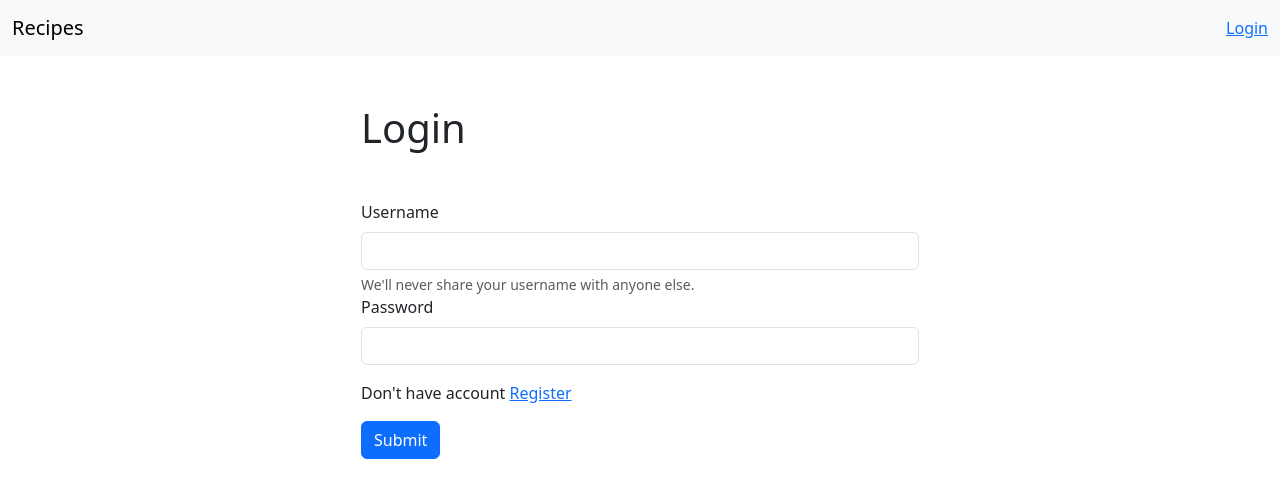
After one commit to yes20sh/Recipes-Django-app, a Django app: page /login/ in a window 1280 px wide. The commit adds this page. Shown: the top 498 px of the page. Run offline with Django 5.2, Linux system fonts and the light colour scheme.

Commit message:
feat: update project, adding login and registration page

```diff
--- a/core/urls.py
+++ b/core/urls.py
@@ -33,7 +33,13 @@ external_url = [
     path('success_page/', success_page, name="success Page"),
     path('recipes/', recipes, name = "My recipe app"),
     path('delete_recipe/<int:id>/', delete_recipe, name = "deleting the recipe"),
-    path('update_recipe/<int:id>/', update_recipe, name = "update the recipe")
+    path('update_recipe/<int:id>/', update_recipe, name = "update the recipe"),
+    path('login/', login_page, name = "login page"),
+    path('register/', register, name = "register page"),
+    path('logout/', logout_page, name = "logout page")
+
+
+
 
 
 ]
--- a/recipes/models.py
+++ b/recipes/models.py
@@ -1,6 +1,8 @@
 from django.db import models
+from django.contrib.auth.models import User
 
 class Recipe(models.Model):
+    user = models.ForeignKey(User, on_delete=models.SET_NULL, null = True, blank = True)
     name_recipe = models.CharField(max_length=100)
     description_recipe = models.TextField()
     image_recipe = models.ImageField(upload_to="recipe_image")
--- /dev/null
+++ b/recipes/templates/login.html
@@ -0,0 +1,54 @@
+<!doctype html>
+<html lang="en">
+  <head>
+    <meta charset="utf-8">
+    <meta name="viewport" content="width=device-width, initial-scale=1">
+    <title>Recipe App</title>
+    <link href="https://cdn.jsdelivr.net/npm/bootstrap@5.3.3/dist/css/bootstrap.min.css" rel="stylesheet" integrity="sha384-QWTKZyjpPEjISv5WaRU9OFeRpok6YctnYmDr5pNlyT2bRjXh0JMhjY6hW+ALEwIH" crossorigin="anonymous">
+  </head>
+  <body>
+    <nav class="navbar navbar-expand-lg navbar-light bg-light">
+        <div class="container-fluid">
+            <!-- Left: Title -->
+            <a class="navbar-brand" href="#">Recipes</a>
+
+             <!-- Right: About -->
+             <div class="ms-auto">
+                <h3>{{user.username}}</h3>
+            </div>
+            <div class="ms-auto">
+              {% if request.user.is_authenticated  %}
+              <a href="/logout/">Logout</a>
+              {% else %}
+              <a href="/login/">Login</a>
+              {% endif %}
+          </div>
+        </div>
+    </nav>
+    <div class="container mt-5">
+        <form class="mt-5 col-6 mx-auto" method="POST" enctype="multipart/form-data">
+            {% csrf_token %}
+            <h1>Login</h1>
+            {% if messages %}
+            <div class="alert alert-danger" role="alert">
+                {% for message in messages %}
+                {{ message }}
+                {% endfor %}
+              </div>
+              {% endif %}
+            <div class="mb- mt-5">
+              <label for="exampleInputEmail1" class="form-label">Username</label>
+              <input type="txt" name="username" class="form-control" id="exampleInputEmail1" aria-describedby="emailHelp">
+              <div id="emailHelp" class="form-text">We'll never share your username with anyone else.</div>
+            </div>
+            <div class="mb-3">
+              <label for="exampleInputPassword1" class="form-label">Password</label>
+              <input type="password" name="password" class="form-control" id="exampleInputPassword1">
+            </div>
+            <p>Don't have account <a href="/register/">Register</a></p>
+            <button type="submit" class="btn btn-primary">Submit</button>
+          </form>
+
+    </div>
+    </body>
+</html>
--- a/recipes/views.py
+++ b/recipes/views.py
@@ -1,7 +1,12 @@
 from django.shortcuts import redirect, render
 from recipes.models import *
+from django.contrib.auth.models import User
+from django.contrib import messages
+from django.contrib.auth import authenticate, login, logout
+from django.contrib.auth.decorators import login_required
 
 # Create your views here.
+@login_required(login_url="/login/")
 def recipes(request):
     if request.method == 'POST':
         data = request.POST
@@ -27,12 +32,14 @@ def recipes(request):
     return render(request, "recipes.html", context)
 
 # delete
+@login_required(login_url="/login/")
 def delete_recipe(request, id):
     recipe_del = Recipe.objects.get(id = id)
     recipe_del.delete()
     return redirect('/recipes/')
 
 # updateing
+@login_required(login_url="/login/")
 def update_recipe(request, id):
     recipe_upd = Recipe.objects.get(id = id)
     if request.method == 'POST':
@@ -53,3 +60,57 @@ def update_recipe(request, id):
 
     context = {'update_recipe' : recipe_upd}
     return render(request,'update_recipe.html', context)
+
+def login_page(request):
+    if request.method == "POST":
+        data = request.POST
+        username = data.get('username')
+        password = data.get('password')
+
+        if not User.objects.filter(username = username).exists():
+            messages.info(request, "Invalid Username")
+            return redirect("/login/")
+
+        user = authenticate(username = username, password = password)
+
+        if user is None:
+            messages.info(request, "Invalid Password")
+            return redirect("/login/")
+
+        else:
+            login(request, user)
+            return redirect("/recipes/")
+
+    return render(request, 'login.html')
+
+def register(request):
+    if request.method == "POST":
+        data = request.POST
+        username = data.get('username')
+        full_name = data.get('full_name')
+        email = data.get('email')
+        password = data.get('password')
+
+        user = User.objects.filter(username = username)
+
+        if user.exists():
+            messages.info(request, "Username is already taken")
+            return redirect("/register/")
+
+        user = User.objects.create(
+            username = username,
+            first_name = full_name,
+            email = email
+        )
+
+        user.set_password(password)
+        user.save()
+        messages.info(request, "Account created successfully")
+
+        return redirect('/register/')
+
+    return render(request, 'register.html')
+
+def logout_page(request):
+    logout(request)
+    return redirect("/login/")
```
Also changed, not shown: recipes/templates/recipes.html (+8 -1 lines), recipes/templates/register.html (added, +56 -0 lines), db.sqlite3, recipes/migrations/0002_recipe_user_alter_recipe_image_recipe.py (added).
